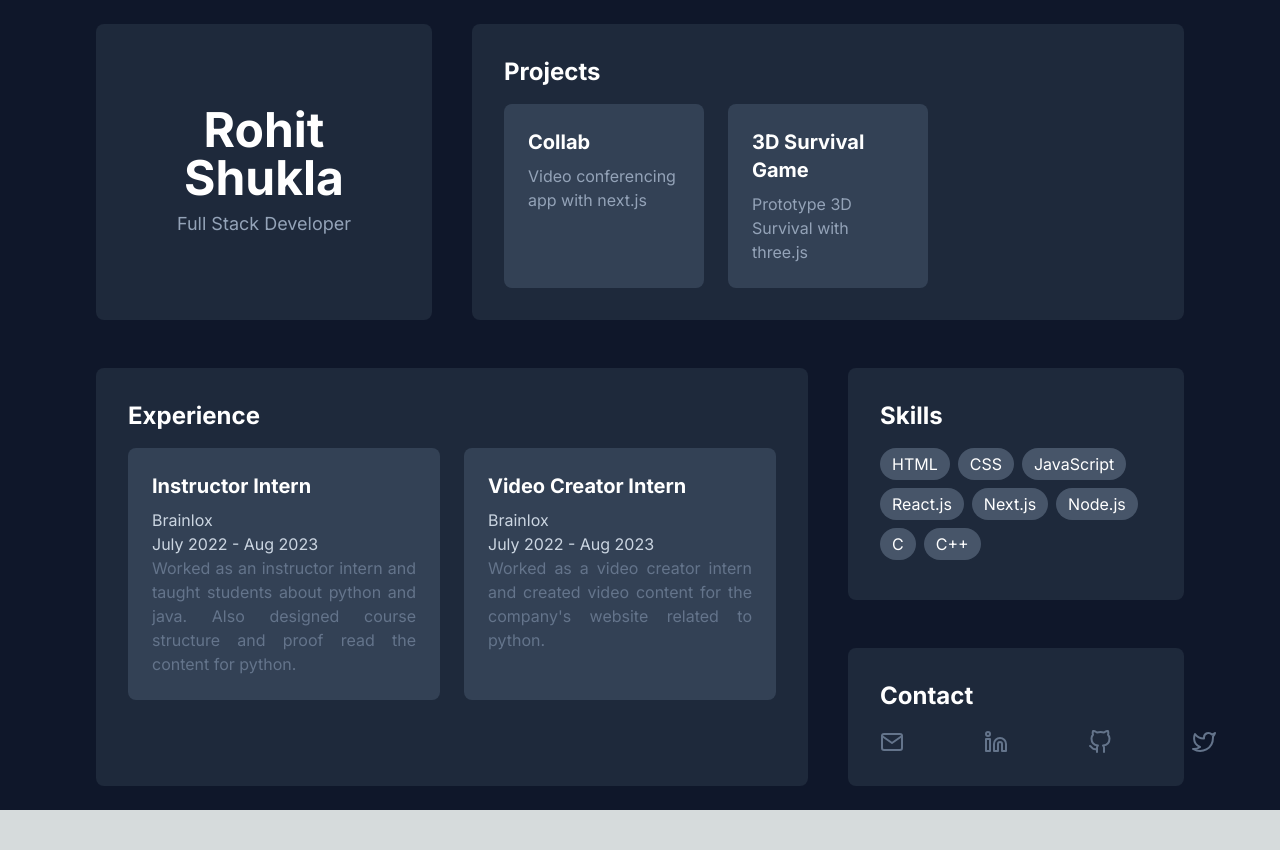
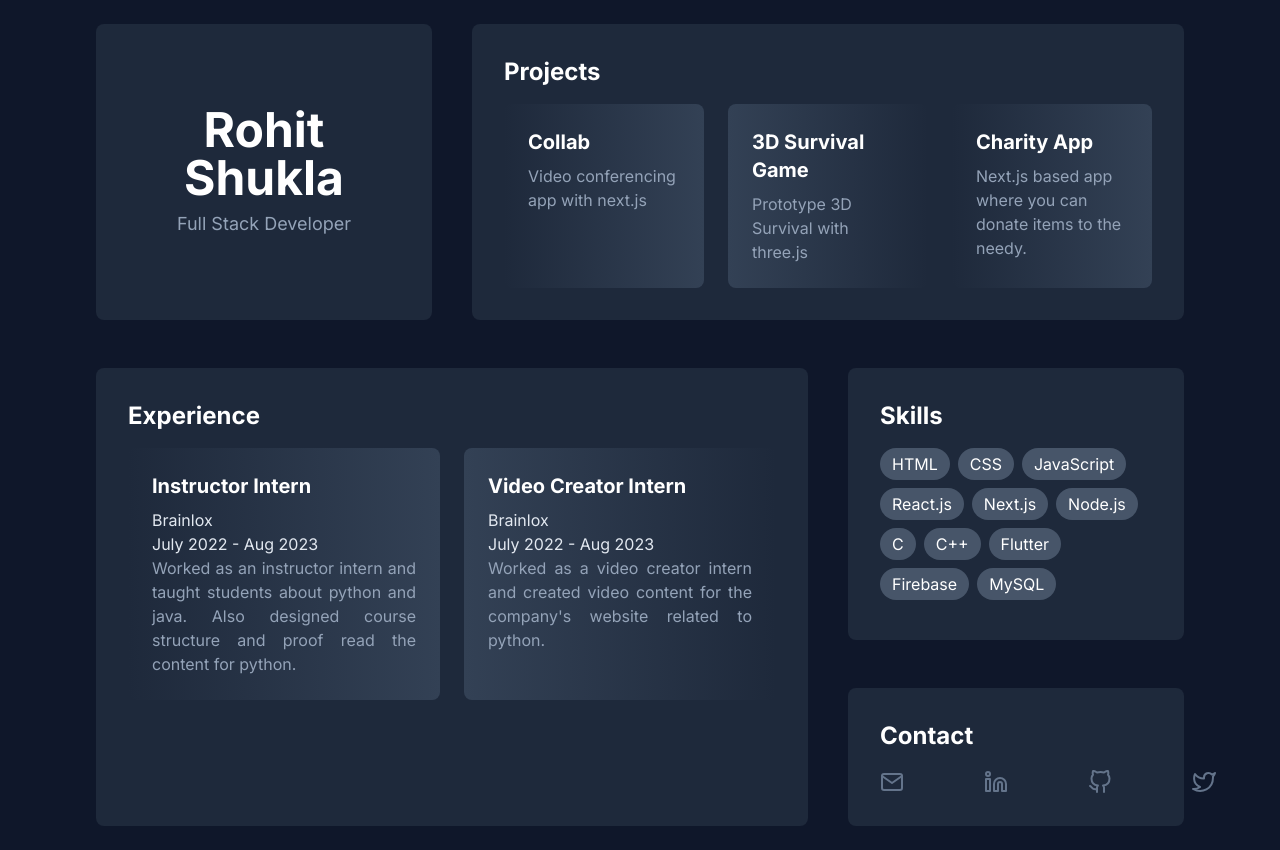
Before and after one commit to Unsorted-Wings/portfolio, a Next.js app: page / in a window 1280 px wide. Before the commit the page ends 810 px from the top, so only its background shows below. Built offline with nearby package versions, Linux system fonts and the light colour scheme.

Commit message:
changed designs

```diff
--- a/src/app/globals.css
+++ b/src/app/globals.css
@@ -2,32 +2,22 @@
 @tailwind components;
 @tailwind utilities;
 
-:root {
-  --foreground-rgb: 0, 0, 0;
-  --background-start-rgb: 214, 219, 220;
-  --background-end-rgb: 255, 255, 255;
+/* Add this to your global CSS or in a specific component's CSS */
+/* You may need to adjust the styles based on your design preferences */
+
+/* Track */
+::-webkit-scrollbar {
+  background-color: #1a202c;
+  width: 12px;
 }
 
-@media (prefers-color-scheme: dark) {
-  :root {
-    --foreground-rgb: 255, 255, 255;
-    --background-start-rgb: 0, 0, 0;
-    --background-end-rgb: 0, 0, 0;
-  }
+/* Handle */
+::-webkit-scrollbar-thumb {
+  background-color: #4a5568; /* Adjust the color as needed */
+  border-radius: 6px;
 }
 
-body {
-  color: rgb(var(--foreground-rgb));
-  background: linear-gradient(
-      to bottom,
-      transparent,
-      rgb(var(--background-end-rgb))
-    )
-    rgb(var(--background-start-rgb));
+/* Handle on hover */
+::-webkit-scrollbar-thumb:hover {
+  background-color: #2d3748; /* Adjust the color on hover as needed */
 }
-
-@layer utilities {
-  .text-balance {
-    text-wrap: balance;
-  }
-}
--- a/src/app/page.js
+++ b/src/app/page.js
@@ -4,7 +4,7 @@ import { FiMail, FiLinkedin, FiGithub, FiTwitter } from "react-icons/fi";
 
 const Home = () => {
   return (
-    <div className="bg-slate-900 min-h-screen text-white">
+    <div className="bg-slate-900 min-h-screen overflow-hidden text-white ">
       <div className="grid grid-cols-1 md:grid-cols-2 lg:grid-cols-3 gap-10 py-6 px-24">
         {/* Header Section */}
         <section className="bg-slate-800 rounded-lg p-8 mb-2 flex flex-col items-center justify-center text-center">
@@ -18,37 +18,37 @@ const Home = () => {
           <h2 className="text-2xl font-bold mb-4">Projects</h2>
           <div className="grid grid-cols-1 md:grid-cols-2 lg:grid-cols-3 gap-6">
             {/* Project Cards */}
-            <div className="bg-slate-700 rounded-lg p-6">
+            <div className="bg-gradient-to-r from-slate-800 to-slate-700 rounded-lg p-6">
               <h3 className="text-xl font-bold mb-2">Collab</h3>
               <p className="text-slate-400">Video conferencing app with next.js</p>
             </div>
-            <div className="bg-slate-700 rounded-lg p-6">
+            <div className="bg-gradient-to-r from-slate-700 to-slate-800 rounded-lg p-6">
               <h3 className="text-xl font-bold mb-2">3D Survival Game</h3>
               <p className="text-slate-400">Prototype 3D Survival with three.js</p>
             </div>
-            {/* <div className="bg-slate-700 rounded-lg p-6">
-              <h3 className="text-xl font-bold mb-2">Project 3</h3>
-              <p className="text-slate-400">Description of Project 3.</p>
-            </div> */}
+            <div className="bg-gradient-to-r from-slate-800 to-slate-700 rounded-lg p-6">
+              <h3 className="text-xl font-bold mb-2">Charity App</h3>
+              <p className="text-slate-400">Next.js based app where you can donate items to the needy.</p>
+            </div>
           </div>
         </section>
         <section className="col-span-2 row-span-2 bg-slate-800 rounded-lg p-8">
           <h2 className="text-2xl font-bold mb-4 text-white">Experience</h2>
           <div className="grid grid-cols-1 md:grid-cols-2 gap-6">
             {/* Experience Section */}
-            <div className="bg-slate-700 rounded-lg p-6">
+            <div className="bg-gradient-to-r from-slate-800 to-slate-700 rounded-lg p-6">
               <h3 className="text-xl font-bold mb-2">Instructor Intern</h3>
-              <p className="text-slate-300">Brainlox</p>
-              <p className="text-slate-300">July 2022 - Aug 2023</p>
-              <p className="text-slate-500 text-justify">
+              <p className="text-slate-200">Brainlox</p>
+              <p className="text-slate-200">July 2022 - Aug 2023</p>
+              <p className="text-slate-400 text-justify">
                 Worked as an instructor intern and taught students about python and java. Also designed course structure and proof read the content for python.
               </p>
             </div>
-            <div className="bg-slate-700 rounded-lg p-6">
+            <div className="bg-gradient-to-r from-slate-700 to-slate-800 rounded-lg p-6">
               <h3 className="text-xl font-bold mb-2">Video Creator Intern</h3>
-              <p className="text-slate-300">Brainlox</p>
-              <p className="text-slate-300">July 2022 - Aug 2023</p>
-              <p className="text-slate-500 text-justify">
+              <p className="text-slate-200">Brainlox</p>
+              <p className="text-slate-200">July 2022 - Aug 2023</p>
+              <p className="text-slate-400 text-justify">
                 Worked as a video creator intern and created video content for the company's website related to python.
               </p>
             </div>
@@ -82,6 +82,15 @@ const Home = () => {
             <span className="bg-slate-600 text-white px-3 py-1 rounded-full mr-2 mb-2">
               C++
             </span>
+            <span className="bg-slate-600 text-white px-3 py-1 rounded-full mr-2 mb-2">
+              Flutter
+            </span>
+            <span className="bg-slate-600 text-white px-3 py-1 rounded-full mr-2 mb-2">
+              Firebase
+            </span>
+            <span className="bg-slate-600 text-white px-3 py-1 rounded-full mr-2 mb-2">
+              MySQL
+            </span>
           </div>
         </section>
         {/* Contact Section*/}
@@ -90,13 +99,13 @@ const Home = () => {
           <div className="flex flex-col items-start space-y-4">
             <div className="flex items-center space-x-20">
               <a
-                href="mailto:your.email@example.com"
+                href="mailto:shuklarohit2105@gmail.com"
                 className="text-slate-500 hover:underline"
               >
                 <FiMail className="inline-block text-2xl" />
               </a>
               <a
-                href="https://linkedin.com/in/yourname"
+                href="https://linkedin.com/in/rohit-shukla-a8729124b"
                 target="_blank"
                 rel="noopener noreferrer"
                 className="text-slate-500 hover:underline"
@@ -104,7 +113,7 @@ const Home = () => {
                 <FiLinkedin className="inline-block text-2xl" />
               </a>
               <a
-                href="https://github.com/yourusername"
+                href="https://github.com/unsorted-wings"
                 target="_blank"
                 rel="noopener noreferrer"
                 className="text-slate-500 hover:underline"
@@ -112,7 +121,7 @@ const Home = () => {
                 <FiGithub className="inline-block text-2xl" />
               </a>
               <a
-                href="https://twitter.com/yourusername"
+                href="https://twitter.com/RohitShukla_10"
                 target="_blank"
                 rel="noopener noreferrer"
                 className="text-slate-500 hover:underline">
```
